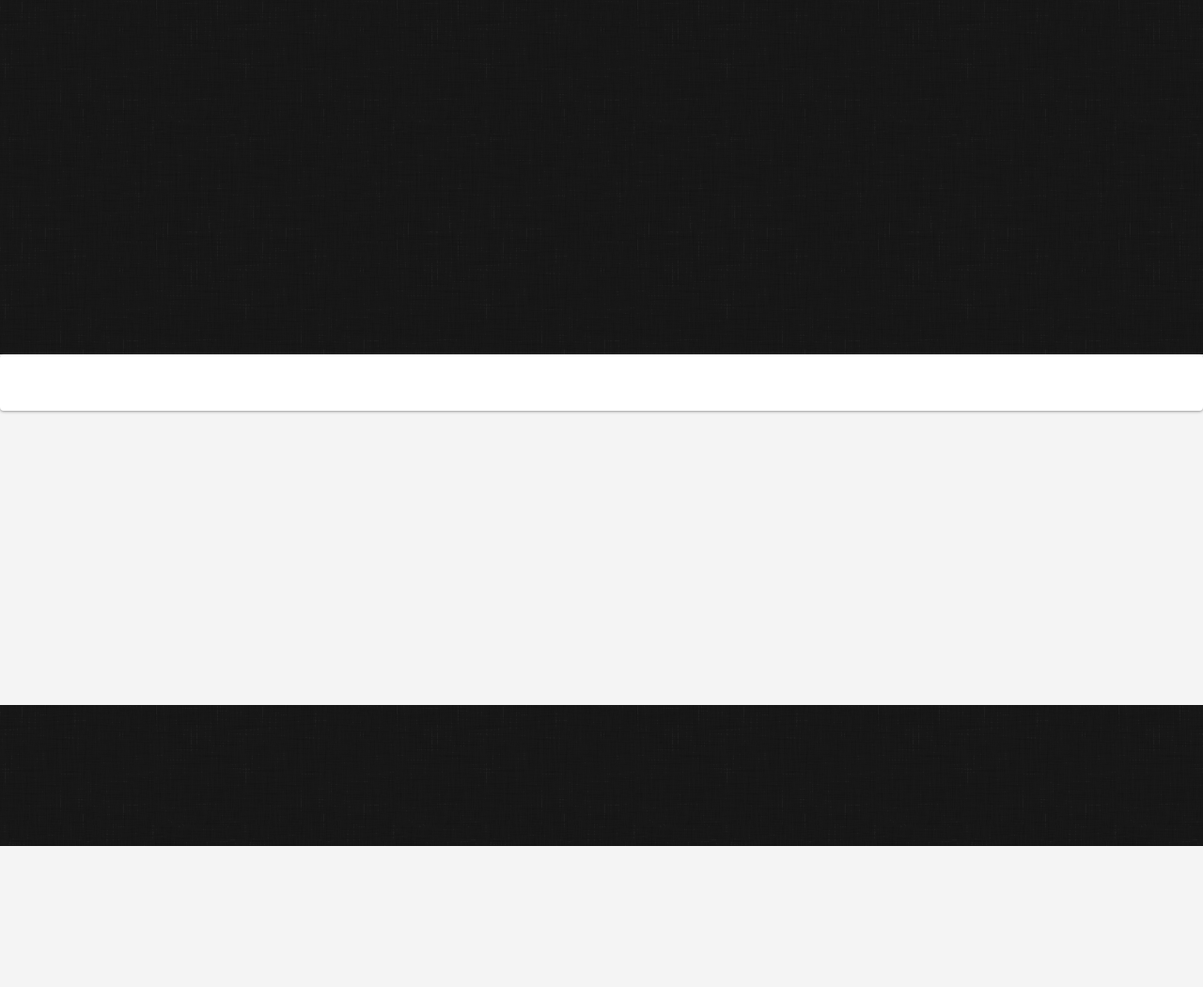
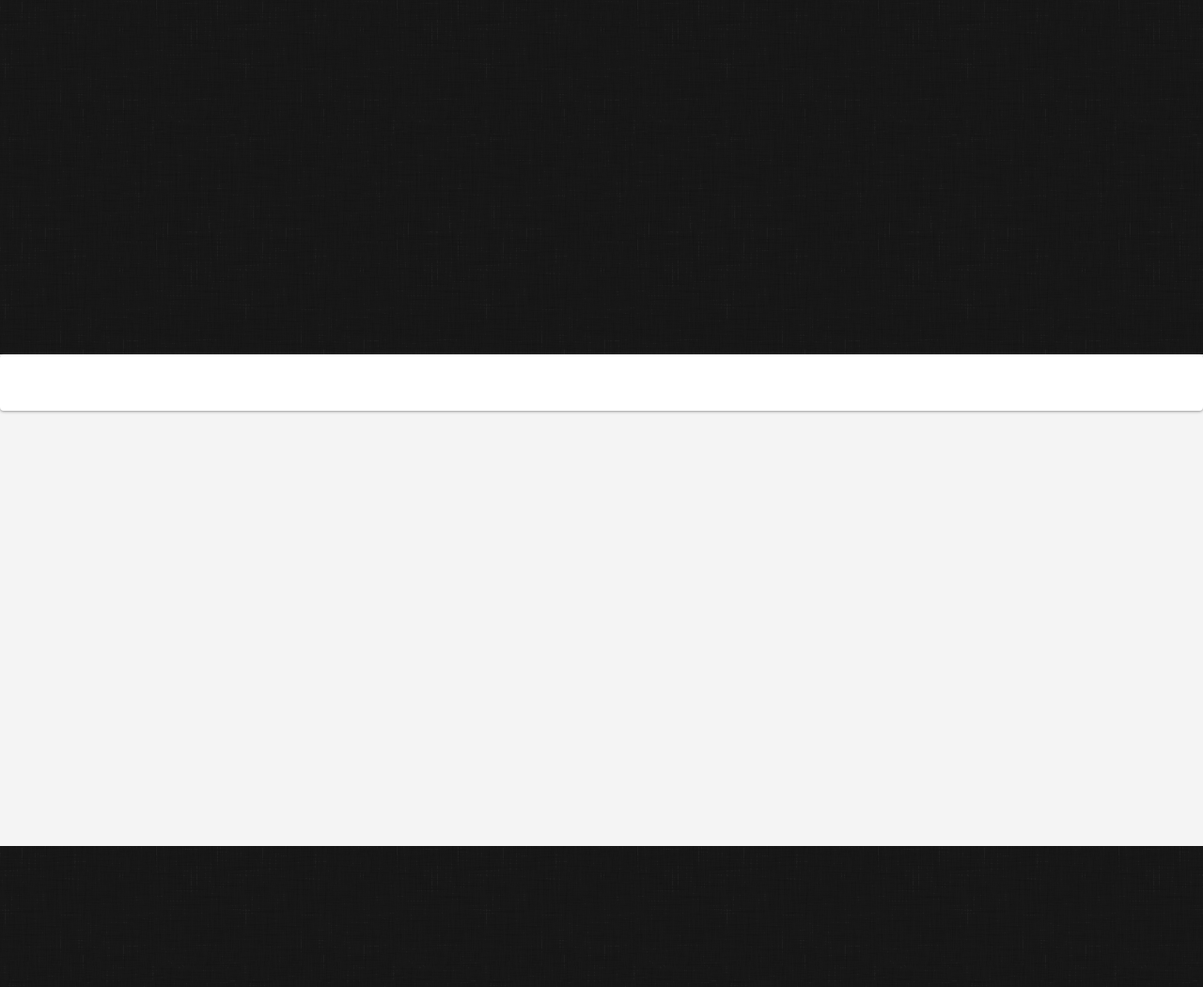
Before and after one commit to hhlu/howardlu.com, a Jekyll site: the page built from contact/index.html, in a window 1280 px wide. Shown: the whole page at 94% size. Built offline with Jekyll 4.4.1, drawn with Linux system fonts in a browser that asks for light colours; nearby versions of some CDN libraries; comment, search, counter and statistics services are not loaded; before the commit the page ends 900 px from its top, so only the background shows below that.

Commit message:
fixed sticky footer for ie7

```diff
--- a/_includes/css/main.css
+++ b/_includes/css/main.css
@@ -189,7 +189,6 @@
     height: 100%;
     margin: 0 auto -150px;
     min-height: 100%;
-    padding: 0 0 150px;
 }
 
 @media (min-width: 768px) {
@@ -213,6 +212,7 @@
     color: #999;
     font-family: 'Quattrocento', serif;
     font-size: 20px;
+    margin-top: 150px;
     padding: 40px 0;
     text-align: right;
 }
```
